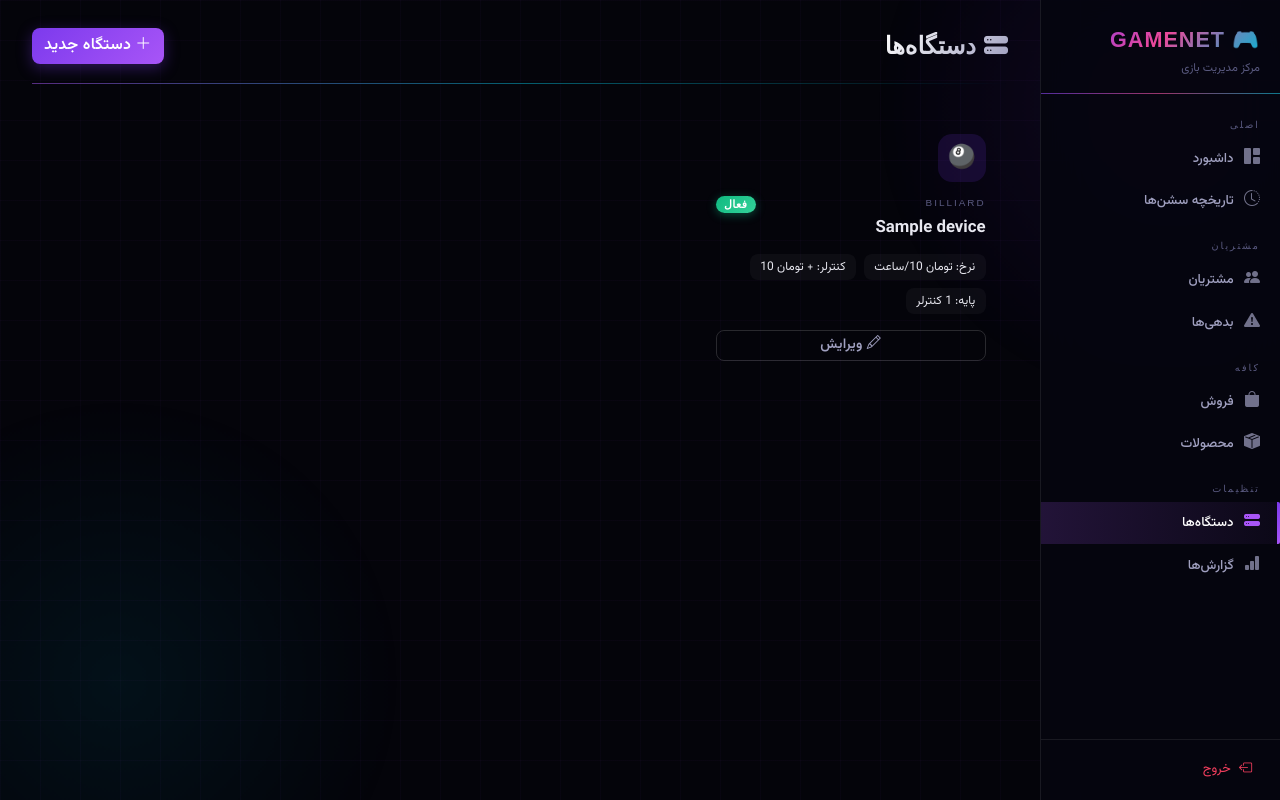
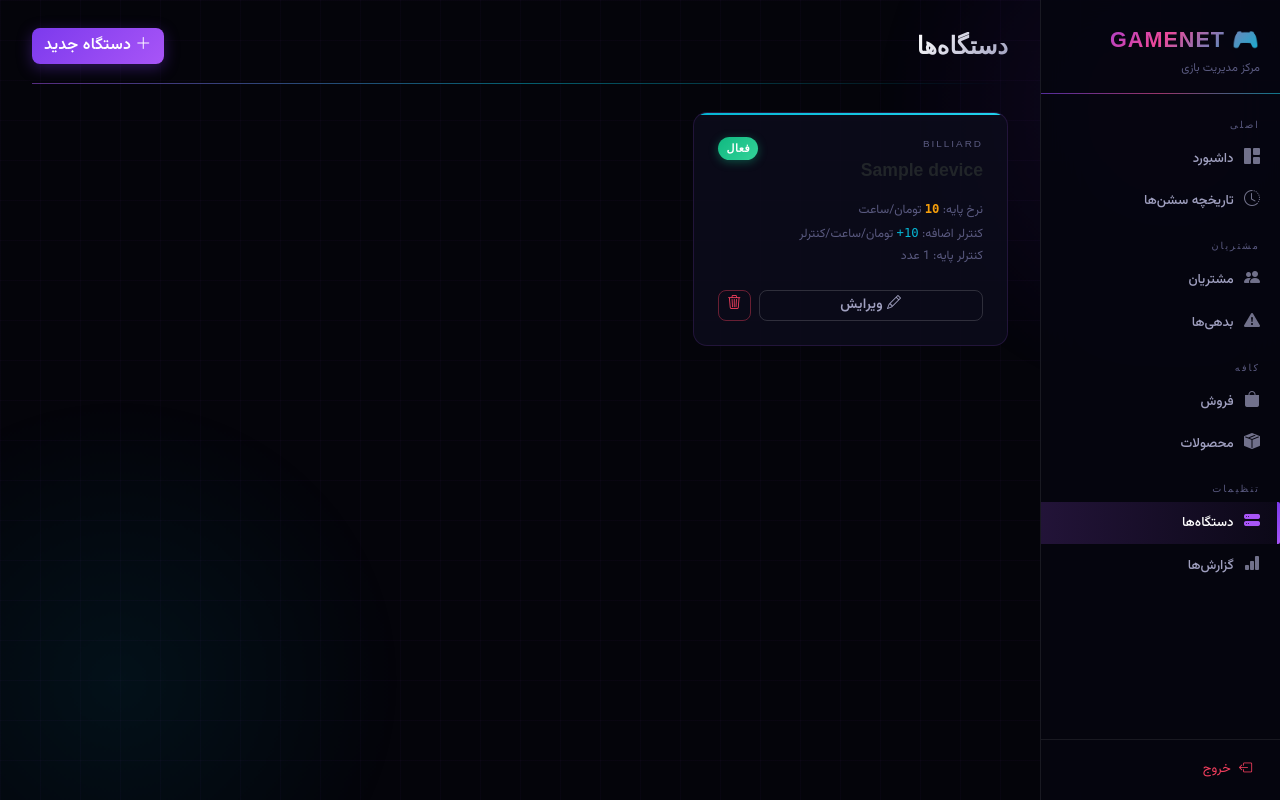
Before and after one commit to sina-mobarez/gamenet-management-system, a Django app: page /devices/ in a window 1280 px wide. Run offline with Django 5.2, Linux system fonts and the light colour scheme; a user stored in the database is signed in; tables that the repository leaves empty hold one stand-in row (values such as "Sample post"); some libraries are stand-ins or nearby versions; some web fonts are replaced.

Commit message:
fix : update device manage

```diff
--- a/core/models.py
+++ b/core/models.py
@@ -8,8 +8,9 @@ class Device(models.Model):
         ('snooker',  'Snooker'),
         ('ps4',      'PS4'),
         ('ps5',      'PS5'),
-        ('AirHocky', 'Air Hocky'),
-        ('system', 'Custom System')
+        ('airHocky', 'Air Hocky'),
+        ('system', 'Custom System'),
+        ('tennis', 'Tennis')
     ]
     name                   = models.CharField(max_length=100)
     device_type            = models.CharField(max_length=20, choices=DEVICE_TYPES)
--- a/templates/devices_manage.html
+++ b/templates/devices_manage.html
@@ -1,138 +1,83 @@
 {% extends 'base.html' %}
-{% load shamsi humanize %}
 {% block title %}دستگاه‌ها{% endblock %}
-
-{% block extra_css %}
-<style>
-.device-manage-card {
-  background: var(--s2); border: 1px solid var(--border);
-  border-radius: 16px; padding: 1.4rem; position: relative; overflow: hidden;
-  transition: all .2s;
-}
-.device-manage-card::before {
-  content: ''; position: absolute; top: 0; left: 0; right: 0; height: 2px;
-  background: linear-gradient(90deg, var(--violet), var(--pink));
-  opacity: 0; transition: opacity .2s;
-}
-.device-manage-card:hover { border-color: var(--border2); transform: translateY(-2px); }
-.device-manage-card:hover::before { opacity: 1; }
-
-.device-type-icon {
-  width: 48px; height: 48px; border-radius: 14px;
-  background: rgba(124,58,237,0.15); border: 1px solid var(--border2);
-  display: flex; align-items: center; justify-content: center;
-  font-size: 1.4rem; margin-bottom: .85rem;
-}
-.device-stat-row { display: flex; gap: .5rem; flex-wrap: wrap; margin-top: .75rem; }
-/* Stat chips contain Persian text — Vazirmatn, no letter-spacing */
-.device-stat-chip {
-  background: rgba(255,255,255,.04); border: 1px solid var(--border);
-  border-radius: 8px; padding: .25rem .65rem;
-  font-size: .75rem; color: var(--muted-lt);
-  font-family: 'Vazirmatn', sans-serif;
-  /* Removed letter-spacing — breaks Persian cursive connections */
-}
-.device-stat-chip span { color: var(--amber); font-family: 'Oxanium', 'Vazirmatn', sans-serif; }
-</style>
-{% endblock %}
-
 {% block content %}
 <div class="page-header d-flex justify-content-between align-items-center">
-  <h2><i class="bi bi-hdd-stack-fill me-2" style="-webkit-text-fill-color:var(--violet-lt);color:var(--violet-lt)"></i>دستگاه‌ها</h2>
+  <h2>دستگاه‌ها</h2>
   <button class="btn btn-primary" data-bs-toggle="modal" data-bs-target="#addDeviceModal">
     <i class="bi bi-plus-lg me-1"></i>دستگاه جدید
   </button>
 </div>
-
 <div class="row g-3">
 {% for d in devices %}
-<div class="col-lg-4 col-md-6">
-  <div class="device-manage-card">
-    <div class="device-type-icon">
-      {% if d.device_type == 'ps4' or d.device_type == 'ps5' %}🎮{% else %}🎱{% endif %}
-    </div>
-    <div class="d-flex justify-content-between align-items-start">
+<div class="col-md-4 fade-in">
+  <div class="card p-4" style="border-color:rgba(168,85,247,.15)">
+    <div style="position:absolute;top:0;right:0;left:0;height:2px;
+                background:{% if d.device_type == 'ps5' %}var(--grad-main){% elif d.device_type == 'ps4' %}var(--grad-purple){% else %}var(--grad-cyan){% endif %};
+                border-radius:var(--radius) var(--radius) 0 0"></div>
+    <div class="d-flex justify-content-between align-items-start mb-3">
       <div>
         <div class="section-label">{{ d.get_device_type_display }}</div>
-        <strong style="font-size:1.05rem;font-family:'Oxanium','Vazirmatn',sans-serif">{{ d.name }}</strong>
+        <strong style="font-family:'Oxanium',sans-serif;font-size:1.1rem">{{ d.name }}</strong>
       </div>
-      {% if d.is_active %}
-      <span class="badge badge-free">فعال</span>
-      {% else %}
-      <span class="badge" style="background:rgba(255,255,255,.06);color:var(--muted-lt);border:1px solid var(--border)">غیرفعال</span>
+      {% if d.is_active %}<span class="badge-free">فعال</span>{% else %}<span class="badge-ghost">غیرفعال</span>{% endif %}
+    </div>
+    <div class="d-flex flex-column gap-1 small mb-4">
+      <div style="color:var(--text-3)">نرخ پایه: <span class="num fw-bold" style="color:var(--neon-gold)">{{ d.price_per_hour|floatformat:0 }}</span> تومان/ساعت</div>
+      {% if d.extra_controller_price > 0 %}
+      <div style="color:var(--text-3)">کنترلر اضافه: <span class="num" style="color:var(--neon-cyan)">+{{ d.extra_controller_price|floatformat:0 }}</span> تومان/ساعت/کنترلر</div>
       {% endif %}
+      <div style="color:var(--text-3)">کنترلر پایه: {{ d.included_controllers }} عدد</div>
     </div>
-    <div class="device-stat-row">
-      <div class="device-stat-chip">نرخ: <span> تومان {{ d.price_per_hour|intcomma }}/ساعت</span></div>
-      {% if d.extra_controller_price > 0 %}
-      <div class="device-stat-chip">کنترلر: <span>+ تومان {{ d.extra_controller_price|intcomma }}</span></div>
-      {% endif %}
-      <div class="device-stat-chip">پایه: <span>{{ d.included_controllers }} کنترلر</span></div>
-    </div>
-    <a href="{% url 'device_edit' d.pk %}" class="btn btn-sm btn-outline-secondary w-100 mt-3">
+    <div class="d-flex gap-2">
+      <a href="{% url 'device_edit' d.pk %}" class="btn btn-outline-secondary btn-sm flex-fill">
         <i class="bi bi-pencil me-1"></i>ویرایش
+      </a>
+      <a href="{% url 'device_delete' d.pk %}" class="btn btn-outline-danger btn-sm">
+        <i class="bi bi-trash3"></i>
       </a>
     </div>
   </div>
+</div>
 {% empty %}
-<div class="col-12">
-  <div class="card p-5 text-center text-muted">
-    <i class="bi bi-hdd-stack d-block mb-2" style="font-size:2.5rem;opacity:.25"></i>
-    دستگاهی تنظیم نشده.
-  </div>
-</div>
+<div class="col-12"><div class="card p-5 text-center" style="color:var(--text-3)">دستگاهی ندارید.</div></div>
 {% endfor %}
 </div>
 
-{% endblock %}
-
-{% block modals %}
-<!-- Add Device Modal -->
 <div class="modal fade" id="addDeviceModal" tabindex="-1">
-  <div class="modal-dialog">
-    <div class="modal-content">
-      <div class="modal-header">
-        <h5 class="modal-title"><i class="bi bi-plus-circle me-2" style="color:var(--violet-lt)"></i>دستگاه جدید</h5>
-        <button type="button" class="btn-close" data-bs-dismiss="modal"></button>
-      </div>
+  <div class="modal-dialog"><div class="modal-content">
+    <div class="modal-header"><h5 class="modal-title">دستگاه جدید</h5>
+      <button type="button" class="btn-close" data-bs-dismiss="modal"></button></div>
     <form method="post" action="{% url 'device_create' %}">
       {% csrf_token %}
       <div class="modal-body">
-          <div class="mb-3">
-            <label class="form-label">نام دستگاه *</label>
-            <input type="text" name="name" class="form-control"
-                   placeholder="مثلاً: میز بیلیارد ۱ یا PS5 ایستگاه A" required>
-          </div>
-          <div class="mb-3">
-            <label class="form-label">نوع *</label>
+        <div class="mb-3"><label class="form-label">نام *</label>
+          <input type="text" name="name" class="form-control" placeholder="میز بیلیارد ۱، PS5 ایستگاه A" required></div>
+        <div class="mb-3"><label class="form-label">نوع *</label>
           <select name="device_type" class="form-select" required>
             <option value="billiard">🎱 بیلیارد</option>
             <option value="snooker">🎱 اسنوکر</option>
             <option value="ps4">🎮 PS4</option>
             <option value="ps5">🎮 PS5</option>
-            </select>
+            <option value="ps5">🏓 Tennis</option>
+            <option value="ps5">🎮 System</option>
+            <option value="ps5">🥏 air Hocky</option>
+          </select></div>
+        <div class="row g-2">
+          <div class="col"><label class="form-label">نرخ پایه (تومان/ساعت)</label>
+            <input type="number" name="price_per_hour" class="form-control ltr" step="1000" min="0" required></div>
+          <div class="col"><label class="form-label">کنترلر پایه</label>
+            <input type="number" name="included_controllers" class="form-control ltr" value="2" min="0"></div>
         </div>
-          <div class="row g-2">
-            <div class="col">
-              <label class="form-label">قیمت/ساعت (تومان) *</label>
-              <input type="number" name="price_per_hour" class="form-control ltr" step="0.01" min="0" required>
-            </div>
-            <div class="col">
-              <label class="form-label">کنترلر پایه</label>
-              <input type="number" name="included_controllers" class="form-control ltr" value="2" min="0">
-            </div>
-          </div>
-          <div class="mt-2">
-            <label class="form-label">قیمت کنترلر اضافه (تومان)</label>
-            <input type="number" name="extra_controller_price" class="form-control ltr" step="0.01" value="0" min="0">
+        <div class="mt-2"><label class="form-label">اضافه به نرخ/کنترلر اضافه (تومان/ساعت)</label>
+          <input type="number" name="extra_controller_price" class="form-control ltr" step="1000" value="0" min="0">
+          <div style="font-size:.72rem;color:var(--text-3);margin-top:.25rem">این مبلغ به ازای هر کنترلر اضافه به نرخ ساعتی اضافه می‌شود (نه یکجا)</div>
         </div>
       </div>
       <div class="modal-footer">
         <button type="button" class="btn btn-outline-secondary" data-bs-dismiss="modal">انصراف</button>
-          <button type="submit" class="btn btn-primary">ایجاد دستگاه</button>
+        <button type="submit" class="btn btn-primary">ایجاد</button>
       </div>
     </form>
-    </div>
-  </div>
+  </div></div>
 </div>
 {% endblock %}
```
Lines whose indentation alone changed are shown as unchanged.
